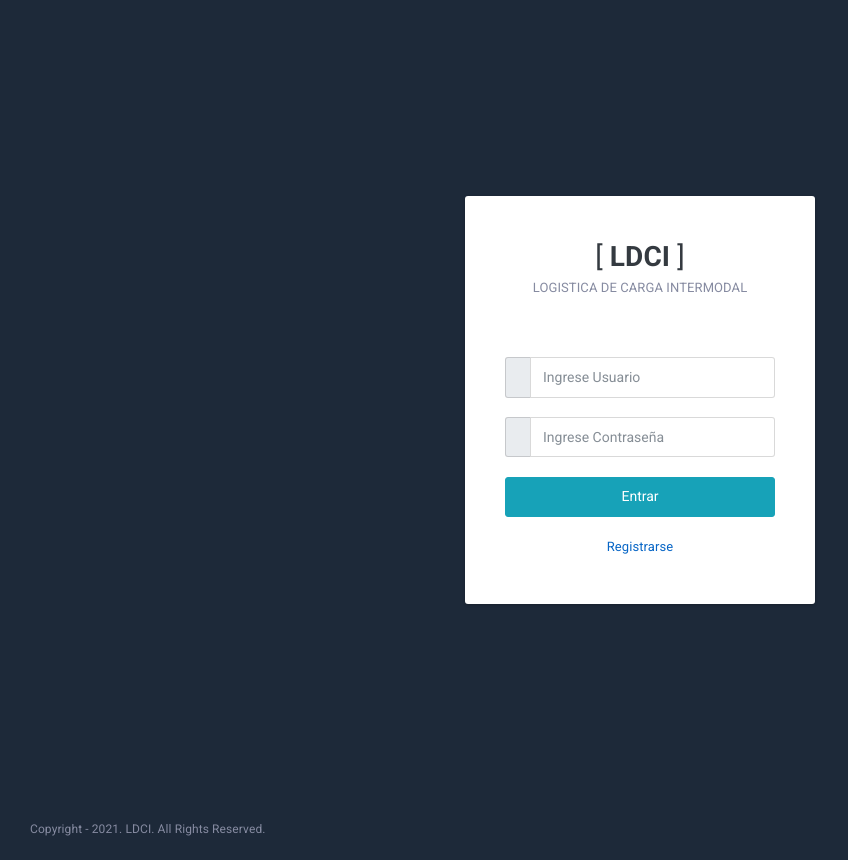
After one commit to kenny1504/Logistica_django, a Django app: page /login/ in a window 1280 px wide. The commit adds this page. Shown: the whole page, without its empty margins (0-848 px from the left). Run offline with Django 3.2, Linux system fonts and the light colour scheme; some libraries are stand-ins or nearby versions; some web fonts are replaced.

Commit message:
Autenticacion con Django y mostrando mensajes de autenticacion

```diff
--- a/inventario/urls.py
+++ b/inventario/urls.py
@@ -1,9 +1,16 @@
 from django.urls import path
+from django.contrib.auth import views as auth_views
+   # Vistas por defecto para login y logout
 
-from inventario.views import  Home
+
+from inventario.views import Home
 
 urlpatterns = [
 
     path('', Home.as_view(), name='home'),
+     #Ruta para login
+    path('login/', auth_views.LoginView.as_view(template_name='login/login.html'), name='login'),
+    #Ruta para logout
+    path('logout/', auth_views.LogoutView.as_view(template_name='login/login.html'), name='logout')
 
 ]
--- a/static/LDCI/Core/core.js
+++ b/static/LDCI/Core/core.js
@@ -12,7 +12,7 @@ var allCountries=null; /** Guarda paises y sus codigos (Telefono) */
     $(document).ready(function () {
 
         setTimeout(function () {
-            console.clear();
+
             console.log("%c\tAlerta!! \n", "color: red; font-size: x-large");
             console.log("%cEl codigo que ingrese en esta consola que pueda alterar el comportamiento del sistema sera penalizado.\n", "color: green");
         }, 300);
--- a/templates/braket/header.html
+++ b/templates/braket/header.html
@@ -15,14 +15,14 @@
       <nav class="nav">
         <div class="dropdown">
           <a href="" class="nav-link nav-link-profile" data-toggle="dropdown">
-            <span class="logged-name hidden-md-down"></span>
+            <span class="logged-name hidden-md-down">{{ user.userregister.nombre }}</span>
             <img src="https://www.flaticon.com/svg/static/icons/svg/1828/1828328.svg" class="wd-32 rounded-circle" alt="">
             <span class="square-10 bg-success"></span>
           </a>
           <div class="dropdown-menu dropdown-menu-header wd-200">
             <ul class="list-unstyled user-profile-nav">
               <li><a onclick="editarUsuario()" data-toggle="modal" data-target="#editar_Usuario" ><i class="icon ion-ios-person"></i> Editar</a></li>
-              <li><a onclick="loginOut()"><i class="icon ion-power"></i>Cerrar sesion</a></li>
+              <li><a href="{% url 'inventario:logout' %}"><i class="icon ion-power"></i>Cerrar sesion</a></li>
             </ul>
           </div><!-- dropdown-menu -->
         </div><!-- dropdown -->
--- a/templates/braket/layout.html
+++ b/templates/braket/layout.html
@@ -77,7 +77,7 @@
                         <div class="container">
                             <div class="row">
                                 <div class="col-md-4 features-img">
-                                    <img class="img-fluid" src="LDCI/img/Layout.png" alt="" class="wow fadeInLeft" style="    max-width: 150%!important; margin-left: -30%; padding-top: 50%; visibility: visible; animation-name: fadeInLeft;">
+                                    <img class="img-fluid" src={% static 'LDCI/img/Layout.png' %} alt="" class="wow fadeInLeft" style="    max-width: 150%!important; margin-left: -30%; padding-top: 50%; visibility: visible; animation-name: fadeInLeft;">
                                 </div>
                                 <div class="col-md-8" >
                                     <div class="col-md-12" style="margin-left: 10%;">
--- /dev/null
+++ b/templates/login/login.html
@@ -0,0 +1,114 @@
+{%load static  %}
+
+<!DOCTYPE html>
+<html lang="en">
+  <head>
+    <!-- Required meta tags -->
+    <meta charset="utf-8">
+      <meta http-equiv="Content-Security-Policy" content="upgrade-insecure-requests">
+      <meta name="viewport" content="width=device-width, initial-scale=1, shrink-to-fit=no">
+
+   <!-- Meta -->
+   <meta name="description" content="SISTEMA - LOGISTICA DE CARGA INTERMODAL">
+   <meta name="author" content="kennysaenz31@gmail.com">
+
+   <title>SISTEMA - LOGISTICA DE CARGA INTERMODAL</title>
+   <link rel="icon" href={% static 'assets/bracket/Logo-Intermodal.ico' %}>
+
+    <!-- vendor css -->
+    <link rel="stylesheet" href={% static 'assets/bracket/lib/font-awesome/css/font-awesome.css' %}>
+    <link rel="stylesheet" href={% static 'assets/bracket/lib/Ionicons/css/ionicons.css' %}>
+
+    <!-- Bracket CSS -->
+    <link rel="stylesheet" href={% static 'assets/bracket/css/bracket.css' %}>
+
+     <!-- Core CSS -->
+    <link rel="stylesheet" href={% static 'LDCI/Core/alertify.default.css' %}>
+    <link rel="stylesheet" href={% static 'LDCI/Core/alertify.core.css' %}>
+    <link rel="stylesheet" href={% static 'LDCI/Core/core.css' %}>
+    <link rel="stylesheet" href={% static 'LDCI/Core/jquery-ui.min.css' %}>
+
+    <link rel="stylesheet" href={% static 'LDCI/Core/intlTelInput.css' %}>
+    <link rel="stylesheet" href={% static 'LDCI/Core/demo.css' %}>
+
+  </head>
+
+  <body class="bg-br-primary">
+
+         <!--INICIO CONTENEDOR CARGANDO-->
+         <div id="loader-wrapper">
+          <div id="loader"></div>
+          <div class="loader-section section-left"></div>
+          <div class="loader-section section-right"></div>
+        </div>
+        <!--FIN CONTENEDOR CARGANDO-->
+    <div class="row" style="display:contents;">
+        <div class="d-flex align-items-center justify-content-center  ht-100v">
+
+           <form  method="POST">
+              <div class="login-wrapper wd-300 wd-xs-350 pd-25 pd-xs-40 bg-white rounded shadow-base">
+                <div class="signin-logo tx-center tx-28 tx-bold tx-inverse"><span class="tx-normal">[</span> LDCI <span class="tx-normal">]</span></div>
+                <div class="tx-center mg-b-60">LOGISTICA DE CARGA INTERMODAL</div>
+
+                   <div class="input-group">
+                      <span class="input-group-addon"><i class="icon ion-person tx-16 lh-0 op-6"></i></span>
+                      <input type="text" id="id_username" name="username" class="form-control" placeholder="Ingrese Usuario">
+                  </div>
+                  <br>
+                  <div class="input-group">
+                      <span class="input-group-addon"><i class="icon ion-ios-locked-outline tx-16 lh-0 op-6"></i></span>
+                      <input type="password" id="id_password" name="password" class="inline-block form-control" placeholder="Ingrese Contraseña">
+                  </div>
+                  {% csrf_token %}
+
+                  <br>
+                <button type="submit" class="btn btn-info btn-block">Entrar</button>
+                <br>
+                <center><a href="InicioSesion.registro" class="optionMenu" > <label class="tx-normal">Registrarse</label></a></center>
+              </div><!-- login-wrapper -->
+           </form>
+
+        </div><!-- d-flex -->
+    </div>
+    <footer class="br-footer">
+      <div class="footer-left">
+          <div class="mg-b-2">Copyright - 2021. LDCI. All Rights Reserved.</div>
+      </div>
+  </footer>
+    <!-- js Core-->
+    <script src={% static 'LDCI/Core/jquery.min.js' %}></script>
+    <script src={% static 'LDCI/Core/jquery.waiting.js' %}></script>
+    <script src={% static 'LDCI/Core/jquery-ui.min.js' %}></script>
+
+    <script src={% static 'assets/bracket/lib/popper.js/popper.js' %}></script>
+    <script src={% static 'assets/bracket/lib/bootstrap/bootstrap.js' %}></script>
+
+    <script src={% static 'LDCI/Core/alertify.min.js' %}></script>
+    <script src={% static 'LDCI/Core/intlTelInput.js' %}></script>
+    <script src={% static 'LDCI/Core/core.js' %}></script>
+
+      <script>
+
+            // Verifica si hay errores
+           {% if form.errors %}
+
+                    {% for field in form %}
+                        {% if field %}
+                            {% for error in field.errors %}
+                            alertError('{{ error|escape }}'); //Muestra error
+                            {% endfor %}
+                        {% endif %}
+                    {% endfor %}
+
+                   {% if form.non_field_errors %}
+                        {% for err in form.non_field_errors %}
+                              alertError('{{ err }}'); //Muestra error
+                        {% endfor %}
+                    {% endif %}
+
+           {% endif %}
+
+    </script>
+
+  </body>
+</html>
```
Also changed, not shown: Logistica/settings.py (+5 -4 lines), inventario/views.py (+6 -1 lines).
